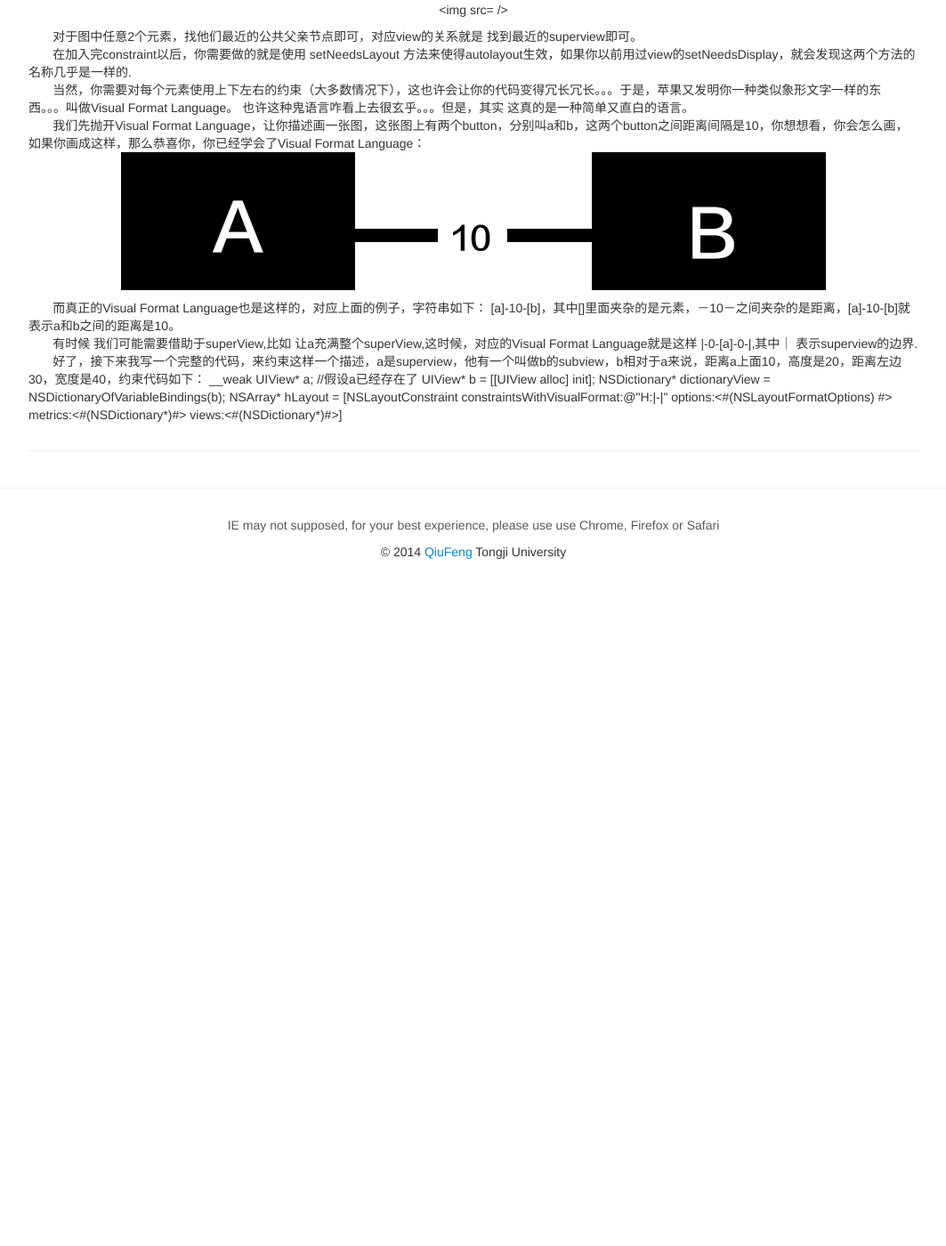
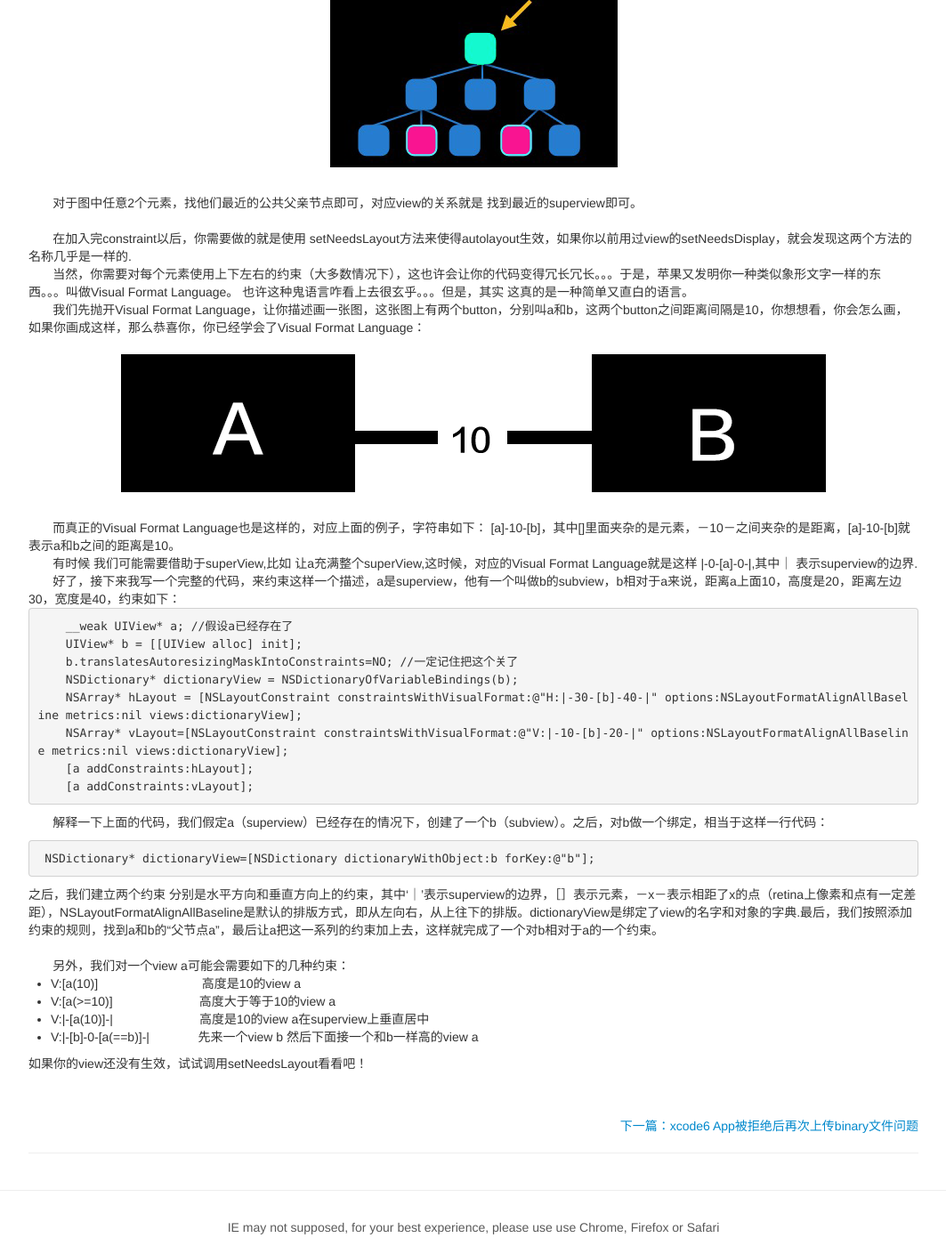
Before and after one commit to VioletHill/VioletHill.github.io, a Jekyll site: the page built from _posts/blog/2014-09-30-autolayout.md, in a window 1280 px wide and 1400 px high, scrolled down 1098 px. Shown: the whole window at 89% size, without its empty margins (108-1171 px from the left). Built offline with Jekyll 4.4.1, drawn with Linux system fonts in a browser that asks for light colours; Markdown is read by kramdown in place of the engine named in the settings; comment, search, counter and statistics services are not loaded; before the commit the page ends 1738 px from its top, so only the background shows below that; some of the changed text lies outside the part shown.

Commit message:
add next_blog & last_blog fix blog auto layout

```diff
--- a/_config.yml
+++ b/_config.yml
@@ -3,7 +3,6 @@ auto: true
 markdown: rdiscount
 pygments: true
 permalink: /:title
-
 title: Qiu Feng
 url: /
 author_info: <a href="www.qiufeng.me">Qiu Feng</a>
--- a/_layouts/post.html
+++ b/_layouts/post.html
@@ -13,8 +13,54 @@ layout: base
     <div>
         <hr>
         {{ content }}
+
+  <br>
+      <!-- JiaThis Button BEGIN -->
+<div class="jiathis_style" style="float:right">
+    <a class="jiathis_button_qzone"></a>
+    <a class="jiathis_button_tsina"></a>
+    <a class="jiathis_button_tqq"></a>
+    <a class="jiathis_button_weixin"></a>
+    <a class="jiathis_button_renren"></a>
+    <a class="jiathis_button_fav"></a>
+    <a href="http://www.jiathis.com/share" class="jiathis jiathis_txt jtico jtico_jiathis" target="_blank"></a>
+    <a class="jiathis_counter_style"></a>
+</div>
+<div class="clearfix"></div>
+        <br>
+        <div>
+        {% assign find = '0' %}
+        {% for post in site.categories.blog %}
+
+            {%  if find == '1' %}
+                {%  assign nextpost=post   %}
+                {%  break %}
+            {%  endif %}
+
+            {%  if post.url == page.url %}
+                {% assign find = '1' %}
+            {%  endif %}
+
+            {%  if find == '0' %}
+                {%  assign lastpost=post %}
+            {%  endif %}
+        {% endfor %}
+
+        {%  if lastpost %}
+            <a href={{lastpost.url}}  style="float:left">上一篇：{{  lastpost.title }}</a>
+        {% endif %}
+
+        {%  if nextpost %}
+            <a href={{nextpost.url}} style="float:right;">下一篇：{{  nextpost.title }}</a>
+        {% endif %}
+        </div>
+
+        <div class="clearfix"></div>
         <hr>
     </div>
+
+<script type="text/javascript" src="http://v3.jiathis.com/code_mini/jia.js?uid=1396498463735181" charset="utf-8"></script>
+<!-- JiaThis Button END -->
 
  <!--    <div id="disqus_container">
         <a href="#" class="comment" onclick="return false;">点击查看评论</a>
--- a/_posts/blog/2014-09-30-autolayout.md
+++ b/_posts/blog/2014-09-30-autolayout.md
@@ -1,39 +1,40 @@
 ---
 layout: post
-title: 	autolayout
+title: 	Auto Layout
 category: blog
 description: iPhone6出来了～再也不能 if (iPhone5) 了 T_T,老老实实去用autolaytout把
 ---
 <div class="container">
 	<p>
-		<h4>AutoLayout是一种基于约束的，描述性的布局系统。</h4>
-		<h4>Auto Layout Is a Constraint-Based, Descriptive Layout System.</h4>
-		&nbsp;&nbsp;&nbsp;&nbsp;&nbsp;&nbsp;&nbsp;autolayout是什么这个问题已经无需过多描述，如果你想知道如何在userinterface上面操作autolayout的话,推荐你去iTunes U上看斯坦福老头的视频（2011版本 第九集），讲的特别好，如果你还不习惯英文，可以在<a href＝"http://v.163.com/movie/2014/1/B/P/M9H7S9F1H_M9H80K2BP.html">网易公开课</a>上看。画面可能没有iTunes上面高。
+		<h4>&nbsp;&nbsp;&nbsp;&nbsp;&nbsp;&nbsp;Auto Layout Is a Constraint-Based, Descriptive Layout System.</h4>
+		<h4>&nbsp;&nbsp;&nbsp;&nbsp;&nbsp;&nbsp;Auto Layout是一种基于约束的，描述性的布局系统。</h4>
+		&nbsp;&nbsp;&nbsp;&nbsp;&nbsp;&nbsp;&nbsp;Auto Layout是什么这个问题已经无需过多描述，如果你想知道如何在UserInterface上面操作Auto Layout的话,推荐你去iTunes U上看斯坦福老头的视频（2011版本 第九集），讲的特别好，如果你还不习惯英文，可以在<a href＝"http://v.163.com/movie/2014/1/B/P/M9H7S9F1H_M9H80K2BP.html">网易公开课</a>上看。画面可能没有iTunes上面高。
 		<br>
-		&nbsp;&nbsp;&nbsp;&nbsp;&nbsp;&nbsp;&nbsp;好了，回到正题，这里 主要介绍下用代码实现的autolayout。<br>
-		在ios6版本以后，新加入了一个类：NSLayoutConstraint，对应的方法为：
-		<pre>
-			/* Create constraints explicitly.  Constraints are of the form "view1.attr1 = view2.attr2 * multiplier + constant"
+		&nbsp;&nbsp;&nbsp;&nbsp;&nbsp;&nbsp;&nbsp;好了，回到正题，这里 主要介绍下用代码实现的Auto Layout。<br>
+		&nbsp;&nbsp;&nbsp;&nbsp;&nbsp;&nbsp;&nbsp;在ios6版本以后，新加入了一个类：NSLayoutConstraint，对应的方法为：
+	</p>
+
+<pre name="code" class="objc">/* Create constraints explicitly.  Constraints are of the form &quot;view1.attr1 = view2.attr2 * multiplier + constant&quot;
  If your equation does not have a second view and attribute, use nil and NSLayoutAttributeNotAnAttribute.
  */
-			+(instancetype)constraintWithItem:(id)view1 attribute:(NSLayoutAttribute)attr1 relatedBy:(NSLayoutRelation)relation toItem:(id)view2 attribute:(NSLayoutAttribute)attr2 multiplier:(CGFloat)multiplier constant:(CGFloat)c;
-		</pre>
++(instancetype)constraintWithItem:(id)view1 attribute:(NSLayoutAttribute)attr1 relatedBy:(NSLayoutRelation)relation toItem:(id)view2 attribute:(NSLayoutAttribute)attr2 multiplier:(CGFloat)multiplier constant:(CGFloat)c;</pre>
+<br />
+
+	<p>
 		例如：当我们使用如下的代码的时候
-		<pre>
-			       NSLayoutConstraint* layout = [NSLayoutConstraint constraintWithItem:button
-                                                              attribute:NSLayoutAttributeBottom
-                                                              relatedBy:NSLayoutRelationEqual
-                                                                 toItem:superView
-                                                              attribute:NSLayoutAttributeBottom
-                                                             multiplier:1.0
-                                                               constant:-padding];
-		</pre>
-		&nbsp;&nbsp;&nbsp;&nbsp;&nbsp;&nbsp;&nbsp;对应的约束是“button的底部（y） ＝ superview的底部 －10”。
+	</p>
+<pre name="code" class="objc">NSLayoutConstraint* layout = [NSLayoutConstraint constraintWithItem:button
+                                                          attribute:NSLayoutAttributeBottom
+                                                          relatedBy:NSLayoutRelationEqual
+                                                             toItem:superView
+                                                          attribute:NSLayoutAttributeBottom
+                                                         multiplier:1.0
+                                                           constant:-10];</pre>
+	<p>
+		&nbsp;&nbsp;&nbsp;&nbsp;&nbsp;&nbsp;&nbsp;对应的约束是“button的底部（y） ＝ superview的底部 －10”。这个方法比较简单，理解公式即可。
 		<br>
 		&nbsp;&nbsp;&nbsp;&nbsp;&nbsp;&nbsp;&nbsp;在创建完约束后，你需要把他添加到view上才能生效，这里 对应的代码是
-		<pre>
-			 [superView addConstraint:layout];
-		</pre>
+		<pre name="code" class="objc">[superView addConstraint:layout];</pre>
 		&nbsp;&nbsp;&nbsp;&nbsp;&nbsp;&nbsp;&nbsp;添加的规则很简单，分为下面3条：
 		<ul>
 			<li>对于两个同层级view之间的约束关系，添加到他们的父view上</li>
@@ -41,25 +42,54 @@ description: iPhone6出来了～再也不能 if (iPhone5) 了 T_T,老老实实
 			<li>对于有层次关系的两个view之间的约束关系，添加到层次较高的父view上</li>
 		</ul>
 		&nbsp;&nbsp;&nbsp;&nbsp;&nbsp;&nbsp;&nbsp;关于这个 画一个类似二叉树的图就特别简单了
+		<br>
+		<br>
 		<p style="text-align:center">
-			<img src= />
+			<img src="/images/blog/20140930_1.png"/>
 		</p>
+		<br>
 		&nbsp;&nbsp;&nbsp;&nbsp;&nbsp;&nbsp;&nbsp;对于图中任意2个元素，找他们最近的公共父亲节点即可，对应view的关系就是 找到最近的superview即可。
 		<br>
-		 &nbsp;&nbsp;&nbsp;&nbsp;&nbsp;&nbsp;&nbsp;在加入完constraint以后，你需要做的就是使用 setNeedsLayout 方法来使得autolayout生效，如果你以前用过view的setNeedsDisplay，就会发现这两个方法的名称几乎是一样的.
-		  <br>
-		  &nbsp;&nbsp;&nbsp;&nbsp;&nbsp;&nbsp;&nbsp;当然，你需要对每个元素使用上下左右的约束（大多数情况下），这也许会让你的代码变得冗长冗长。。。于是，苹果又发明你一种类似象形文字一样的东西。。。叫做Visual Format Language。 也许这种鬼语言咋看上去很玄乎。。。但是，其实 这真的是一种简单又直白的语言。
-		  <br>
-		  &nbsp;&nbsp;&nbsp;&nbsp;&nbsp;&nbsp;&nbsp;我们先抛开Visual Format Language，让你描述画一张图，这张图上有两个button，分别叫a和b，这两个button之间距离间隔是10，你想想看，你会怎么画，如果你画成这样，那么恭喜你，你已经学会了Visual Format Language：
-		   <p style="text-align:center">
+		<br>
+		&nbsp;&nbsp;&nbsp;&nbsp;&nbsp;&nbsp;&nbsp;在加入完constraint以后，你需要做的就是使用 setNeedsLayout方法来使得autolayout生效，如果你以前用过view的setNeedsDisplay，就会发现这两个方法的名称几乎是一样的.
+		<br>
+		&nbsp;&nbsp;&nbsp;&nbsp;&nbsp;&nbsp;&nbsp;当然，你需要对每个元素使用上下左右的约束（大多数情况下），这也许会让你的代码变得冗长冗长。。。于是，苹果又发明你一种类似象形文字一样的东西。。。叫做Visual Format Language。 也许这种鬼语言咋看上去很玄乎。。。但是，其实 这真的是一种简单又直白的语言。
+		<br>
+		&nbsp;&nbsp;&nbsp;&nbsp;&nbsp;&nbsp;&nbsp;我们先抛开Visual Format Language，让你描述画一张图，这张图上有两个button，分别叫a和b，这两个button之间距离间隔是10，你想想看，你会怎么画，如果你画成这样，那么恭喜你，你已经学会了Visual Format Language：<br>
+		<br>
+		 	<p style="text-align:center">
 		   		<img src="/images/blog/20140930_2.png">
-		   </p>
-		   &nbsp;&nbsp;&nbsp;&nbsp;&nbsp;&nbsp;&nbsp;而真正的Visual Format Language也是这样的，对应上面的例子，字符串如下： [a]-10-[b]，其中[]里面夹杂的是元素，－10－之间夹杂的是距离，[a]-10-[b]就表示a和b之间的距离是10。<br>
-		   &nbsp;&nbsp;&nbsp;&nbsp;&nbsp;&nbsp;&nbsp;有时候 我们可能需要借助于superView,比如 让a充满整个superView,这时候，对应的Visual Format Language就是这样 |-0-[a]-0-|,其中｜ 表示superview的边界.
-		   &nbsp;&nbsp;&nbsp;&nbsp;&nbsp;&nbsp;&nbsp;好了，接下来我写一个完整的代码，来约束这样一个描述，a是superview，他有一个叫做b的subview，b相对于a来说，距离a上面10，高度是20，距离左边30，宽度是40，约束代码如下：
-		      __weak UIView* a; //假设a已经存在了
+		    </p>
+		 <br>
+		&nbsp;&nbsp;&nbsp;&nbsp;&nbsp;&nbsp;&nbsp;而真正的Visual Format Language也是这样的，对应上面的例子，字符串如下： [a]-10-[b]，其中[]里面夹杂的是元素，－10－之间夹杂的是距离，[a]-10-[b]就表示a和b之间的距离是10。<br>
+		&nbsp;&nbsp;&nbsp;&nbsp;&nbsp;&nbsp;&nbsp;有时候 我们可能需要借助于superView,比如 让a充满整个superView,这时候，对应的Visual Format Language就是这样 |-0-[a]-0-|,其中｜ 表示superview的边界.
+		<br>
+		&nbsp;&nbsp;&nbsp;&nbsp;&nbsp;&nbsp;&nbsp;好了，接下来我写一个完整的代码，来约束这样一个描述，a是superview，他有一个叫做b的subview，b相对于a来说，距离a上面10，高度是20，距离左边30，宽度是40，约束如下：
+		<br>
+		<pre name="code" class="objc">    __weak UIView* a; //假设a已经存在了
     UIView* b = [[UIView alloc] init];
+    b.translatesAutoresizingMaskIntoConstraints=NO; //一定记住把这个关了
     NSDictionary* dictionaryView = NSDictionaryOfVariableBindings(b);
-    NSArray* hLayout = [NSLayoutConstraint constraintsWithVisualFormat:@"H:|-|" options:<#(NSLayoutFormatOptions) #> metrics:<#(NSDictionary*)#> views:<#(NSDictionary*)#>]
+    NSArray* hLayout = [NSLayoutConstraint constraintsWithVisualFormat:@&quot;H:|-30-[b]-40-|&quot; options:NSLayoutFormatAlignAllBaseline metrics:nil views:dictionaryView];
+    NSArray* vLayout=[NSLayoutConstraint constraintsWithVisualFormat:@&quot;V:|-10-[b]-20-|&quot; options:NSLayoutFormatAlignAllBaseline metrics:nil views:dictionaryView];
+    [a addConstraints:hLayout];
+    [a addConstraints:vLayout];</pre>
+
+	<p>
+		&nbsp;&nbsp;&nbsp;&nbsp;&nbsp;&nbsp;&nbsp;解释一下上面的代码，我们假定a（superview）已经存在的情况下，创建了一个b（subview）。之后，对b做一个绑定，相当于这样一行代码：
+		<pre name="code" class="objc"> NSDictionary* dictionaryView=[NSDictionary dictionaryWithObject:b forKey:@&quot;b&quot;];</pre>
+		之后，我们建立两个约束 分别是水平方向和垂直方向上的约束，其中‘｜’表示superview的边界，［］表示元素，－x－表示相距了x的点（retina上像素和点有一定差距），NSLayoutFormatAlignAllBaseline是默认的排版方式，即从左向右，从上往下的排版。dictionaryView是绑定了view的名字和对象的字典.最后，我们按照添加约束的规则，找到a和b的“父节点a”，最后让a把这一系列的约束加上去，这样就完成了一个对b相对于a的一个约束。
+		<br>
+		<br>
+		&nbsp;&nbsp;&nbsp;&nbsp;&nbsp;&nbsp;&nbsp;另外，我们对一个view a可能会需要如下的几种约束：
+		<ul>
+			<li>V:[a(10)]&nbsp;&nbsp;&nbsp;&nbsp;&nbsp;&nbsp;&nbsp;&nbsp;&nbsp;&nbsp;&nbsp;&nbsp;&nbsp;&nbsp;&nbsp;&nbsp;&nbsp;&nbsp;&nbsp;&nbsp;&nbsp;&nbsp;&nbsp;&nbsp;&nbsp;&nbsp;&nbsp;&nbsp;&nbsp;&nbsp;高度是10的view a</li>
+			<li>V:[a(>=10)]&nbsp;&nbsp;&nbsp;&nbsp;&nbsp;&nbsp;&nbsp;&nbsp;&nbsp;&nbsp;&nbsp;&nbsp;&nbsp;&nbsp;&nbsp;&nbsp;&nbsp;&nbsp;&nbsp;&nbsp;&nbsp;&nbsp;&nbsp;&nbsp;&nbsp;高度大于等于10的view a</li>
+			<li>V:|-[a(10)]-|&nbsp;&nbsp;&nbsp;&nbsp;&nbsp;&nbsp;&nbsp;&nbsp;&nbsp;&nbsp;&nbsp;&nbsp;&nbsp;&nbsp;&nbsp;&nbsp;&nbsp;&nbsp;&nbsp;&nbsp;&nbsp;&nbsp;&nbsp;&nbsp;&nbsp;高度是10的view a在superview上垂直居中</li>
+			<li>V:|-[b]-0-[a(==b)]-|&nbsp;&nbsp;&nbsp;&nbsp;&nbsp;&nbsp;&nbsp;&nbsp;&nbsp;&nbsp;&nbsp;&nbsp;&nbsp;&nbsp;先来一个view b 然后下面接一个和b一样高的view a</li>
+		</ul>
+		如果你的view还没有生效，试试调用setNeedsLayout看看吧！
+	</p>
+
 	</p>
 </div>
```
Also changed, not shown: images/blog/20140930_1.png (added).
